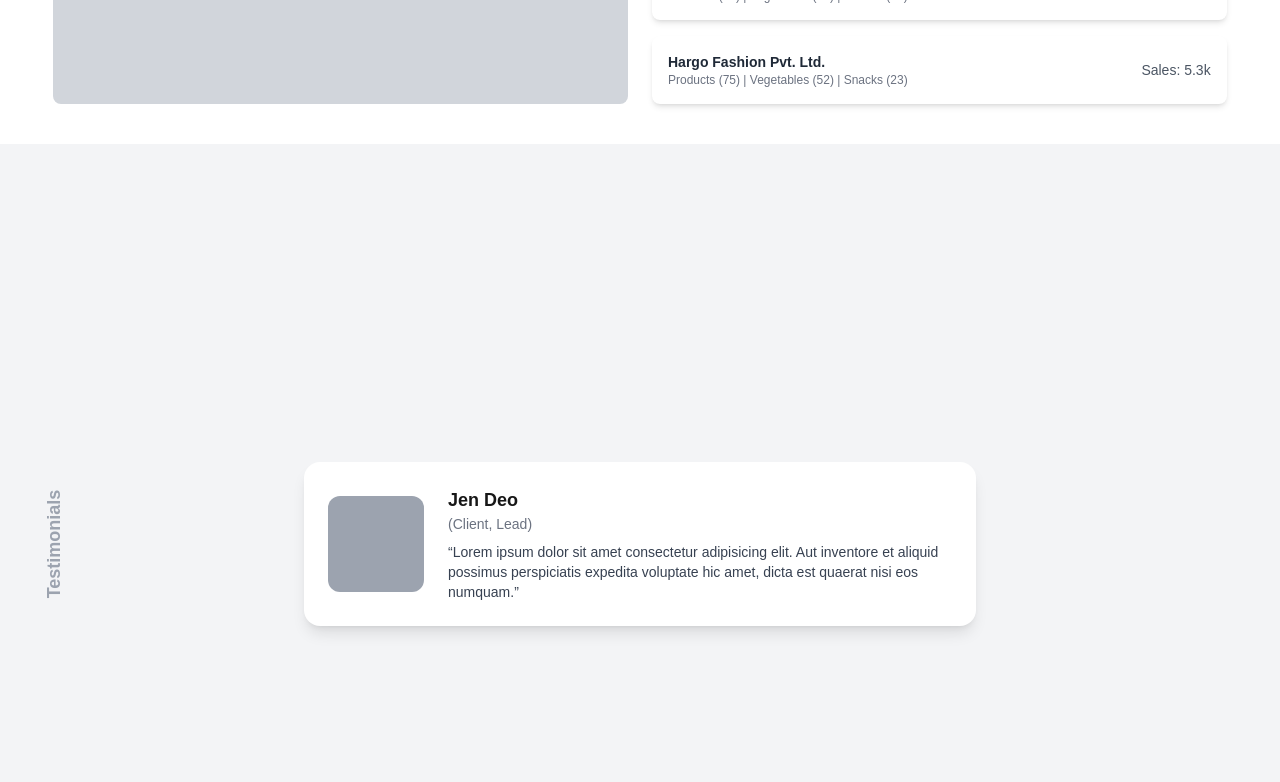
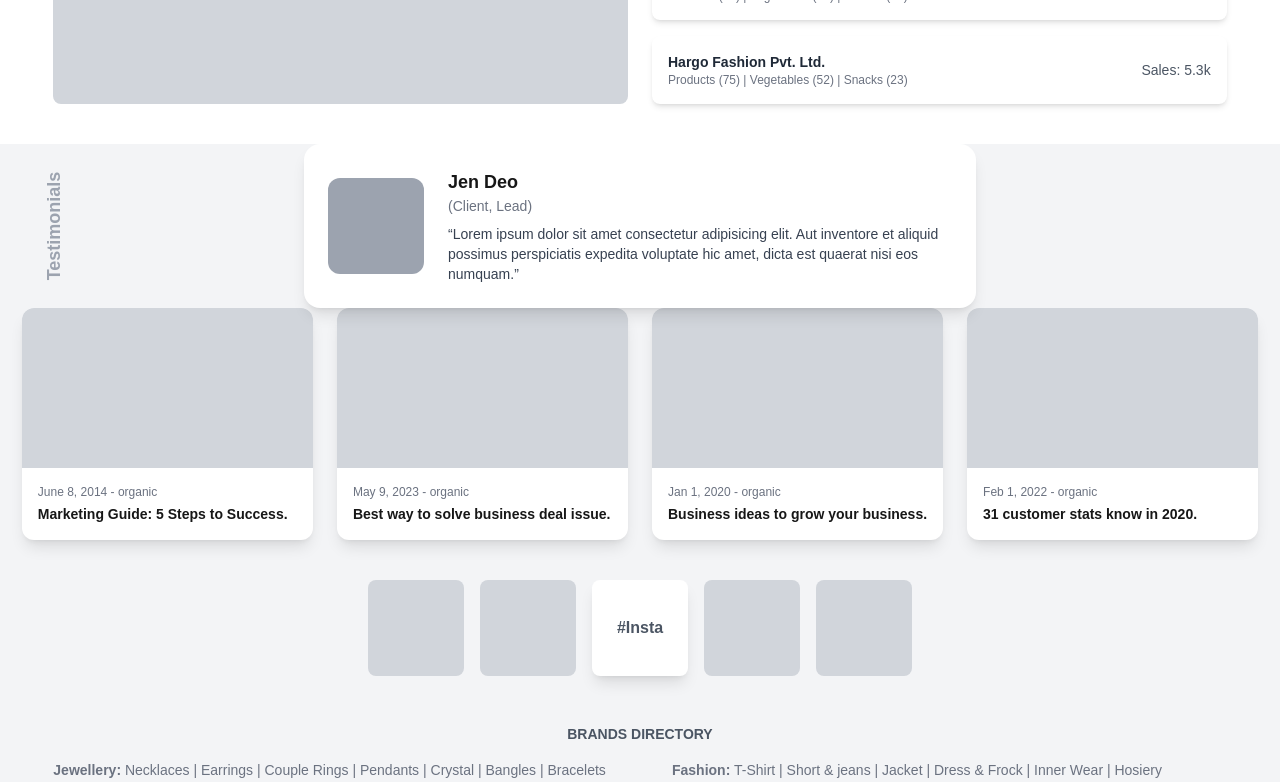
Before and after one commit to mahdihasan333/yelloberry-grocery-shop, a Next.js app: page / in a window 1280 px wide. Shown: the part 3863-4645 px from the top of the page. Built offline with nearby package versions, Linux system fonts and the light colour scheme.

Commit message:
added insta section

```diff
--- /dev/null
+++ b/src/app/components/InstaSection.jsx
@@ -0,0 +1,65 @@
+"use client";
+
+import React from "react";
+
+const InstaSection = () => {
+  return (
+    <div className="bg-gray-100 flex flex-col items-center">
+      {/* Top Card Section */}
+      <div className="grid grid-cols-1 sm:grid-cols-2 md:grid-cols-3 lg:grid-cols-4 gap-6">
+        <div className="bg-white rounded-xl shadow-lg overflow-hidden">
+          <div className="h-40 bg-gray-300"></div>
+          <div className="p-4">
+            <p className="text-xs text-gray-500">June 8, 2014 - organic</p>
+            <h3 className="text-sm font-semibold mt-1">
+              Marketing Guide: 5 Steps to Success.
+            </h3>
+          </div>
+        </div>
+
+        <div className="bg-white rounded-xl shadow-lg overflow-hidden">
+          <div className="h-40 bg-gray-300"></div>
+          <div className="p-4">
+            <p className="text-xs text-gray-500">May 9, 2023 - organic</p>
+            <h3 className="text-sm font-semibold mt-1">
+              Best way to solve business deal issue.
+            </h3>
+          </div>
+        </div>
+
+        <div className="bg-white rounded-xl shadow-lg overflow-hidden">
+          <div className="h-40 bg-gray-300"></div>
+          <div className="p-4">
+            <p className="text-xs text-gray-500">Jan 1, 2020 - organic</p>
+            <h3 className="text-sm font-semibold mt-1">
+              Business ideas to grow your business.
+            </h3>
+          </div>
+        </div>
+
+        <div className="bg-white rounded-xl shadow-lg overflow-hidden">
+          <div className="h-40 bg-gray-300"></div>
+          <div className="p-4">
+            <p className="text-xs text-gray-500">Feb 1, 2022 - organic</p>
+            <h3 className="text-sm font-semibold mt-1">
+              31 customer stats know in 2020.
+            </h3>
+          </div>
+        </div>
+      </div>
+
+      {/* Bottom Image Grid with #Insta */}
+      <div className="grid grid-cols-5 gap-4 mt-10">
+        <div className="w-20 h-20 sm:w-24 sm:h-24 bg-gray-300 rounded-lg"></div>
+        <div className="w-20 h-20 sm:w-24 sm:h-24 bg-gray-300 rounded-lg"></div>
+        <div className="w-20 h-20 sm:w-24 sm:h-24 bg-white shadow-lg rounded-lg flex items-center justify-center font-semibold text-gray-600">
+          #Insta
+        </div>
+        <div className="w-20 h-20 sm:w-24 sm:h-24 bg-gray-300 rounded-lg"></div>
+        <div className="w-20 h-20 sm:w-24 sm:h-24 bg-gray-300 rounded-lg"></div>
+      </div>
+    </div>
+  );
+};
+
+export default InstaSection;
--- a/src/app/components/Testimonials.jsx
+++ b/src/app/components/Testimonials.jsx
@@ -3,7 +3,7 @@
 
 const Testimonials = () => {
   return (
-    <div className="relative flex items-center justify-center min-h-screen bg-gray-100">
+    <div className="relative flex items-center justify-center bg-gray-100">
       {/* Background Shapes */}
       <div className="absolute inset-0 flex justify-center items-center -z-10">
         <div className="absolute w-4 h-4 bg-gray-300 rounded-md top-10 left-10"></div>
--- a/src/app/page.js
+++ b/src/app/page.js
@@ -9,6 +9,7 @@ import Fresh from "./components/Fresh";
 import NewArrivals from "./components/NewArrivals";
 import TopVendors from "./components/TopVendors";
 import Testimonials from "./components/Testimonials";
+import InstaSection from "./components/InstaSection";
 
 
 
@@ -24,6 +25,7 @@ export default function Home() {
       <ShippingSection/>
       <TopVendors/>
       <Testimonials/>
+      <InstaSection/>
       <Brand/>
     </div>
   );
```
